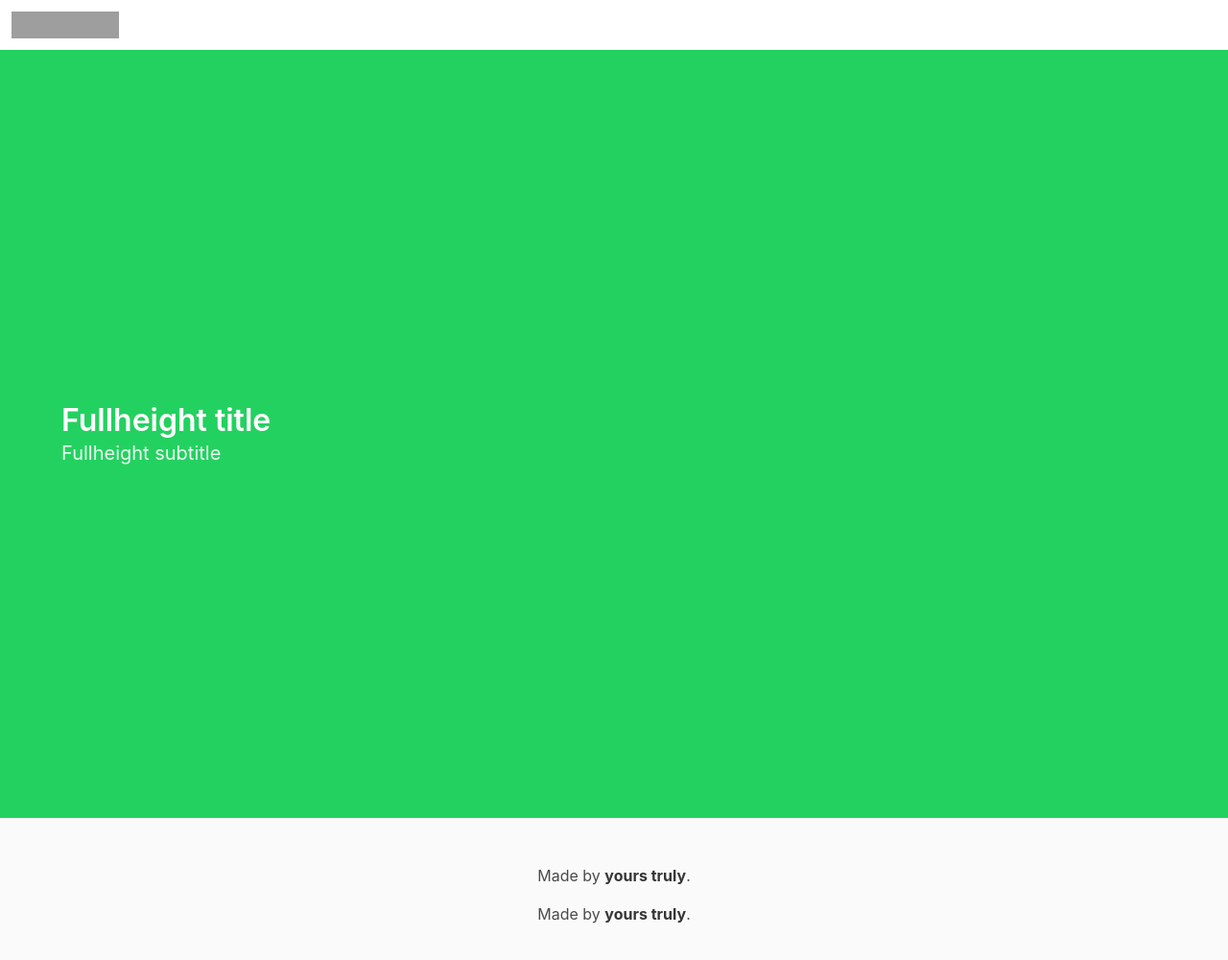
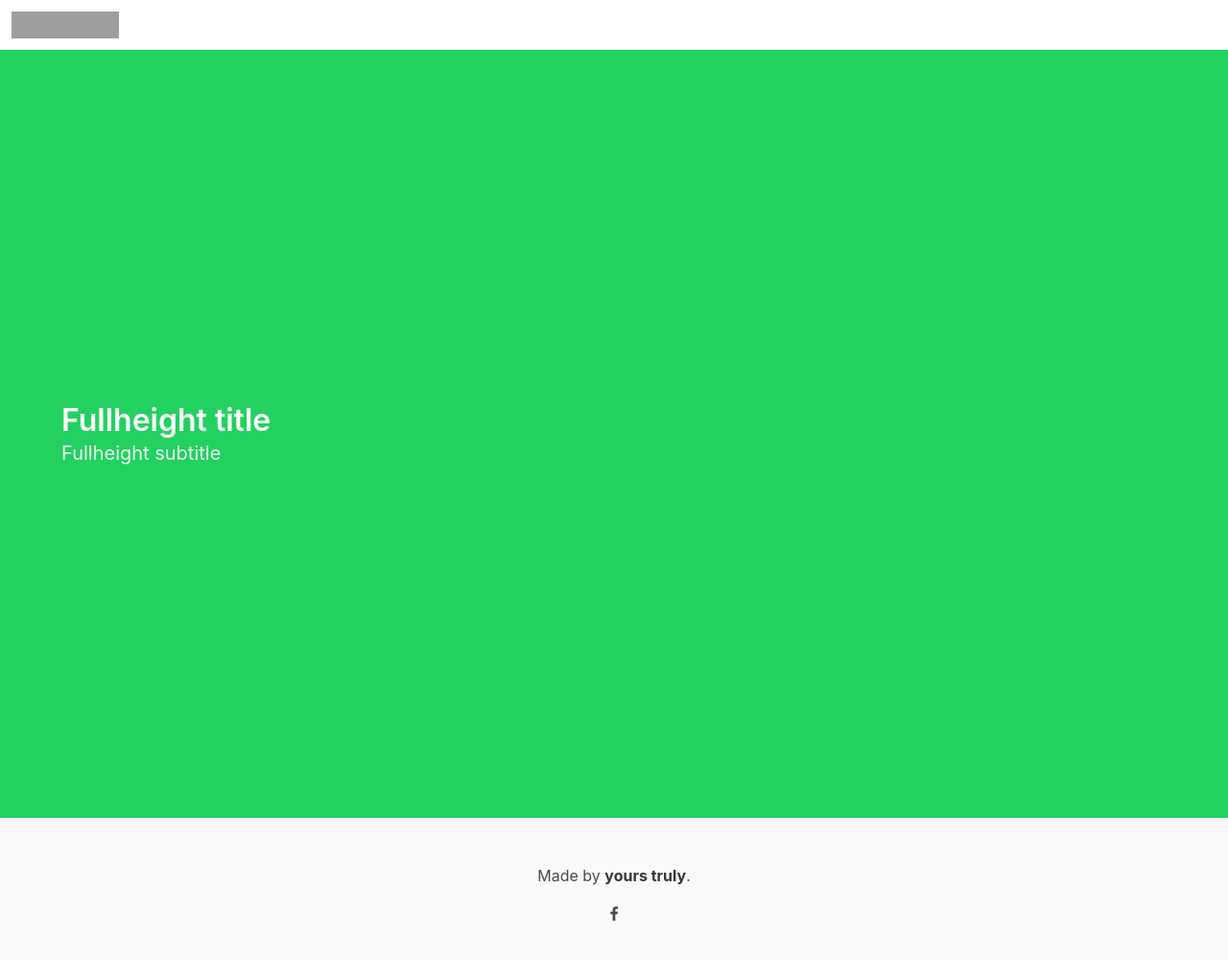
Before and after one commit to justflores/justflores.github.io, a website: page index.html in a window 1280 px wide. Shown: the whole page at 96% size. Drawn offline with Linux system fonts and the light colour scheme; grey boxes are pictures that could not be loaded.

Commit message:
Update index.html

```diff
--- a/index.html
+++ b/index.html
@@ -49,7 +49,7 @@
                     Made by <strong>yours truly</strong>.
                 </p>
                 <p>
-                    Made by <strong>yours truly</strong>.
+                    <span class="fa fa-facebook"></span>
                 </p>
             </div>
         </footer>
```
